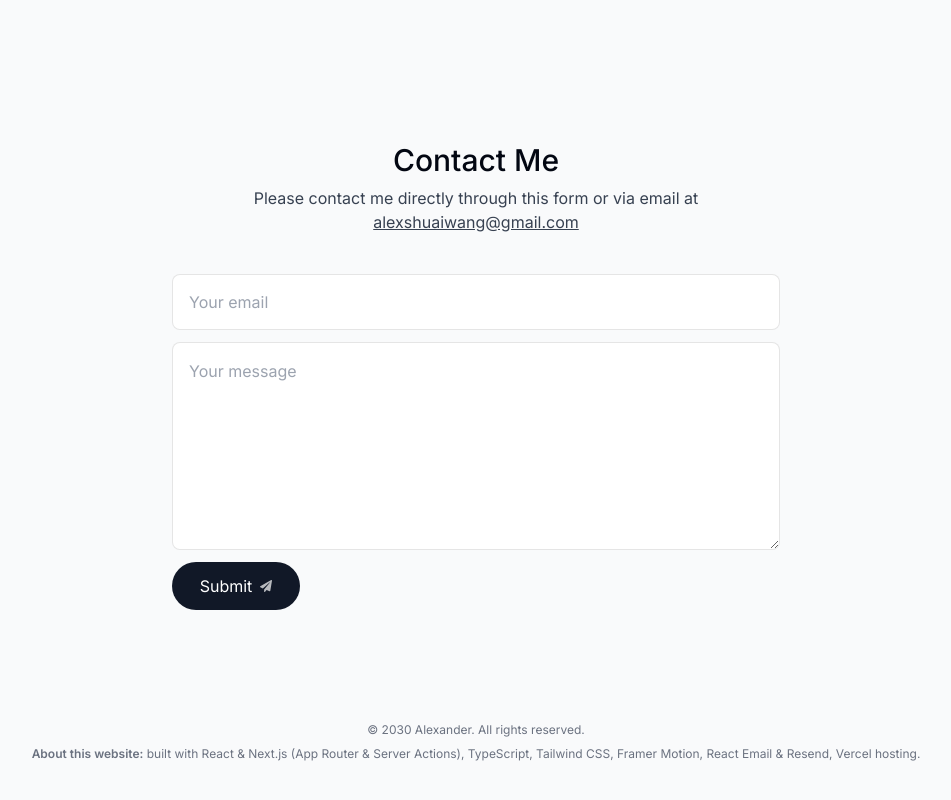
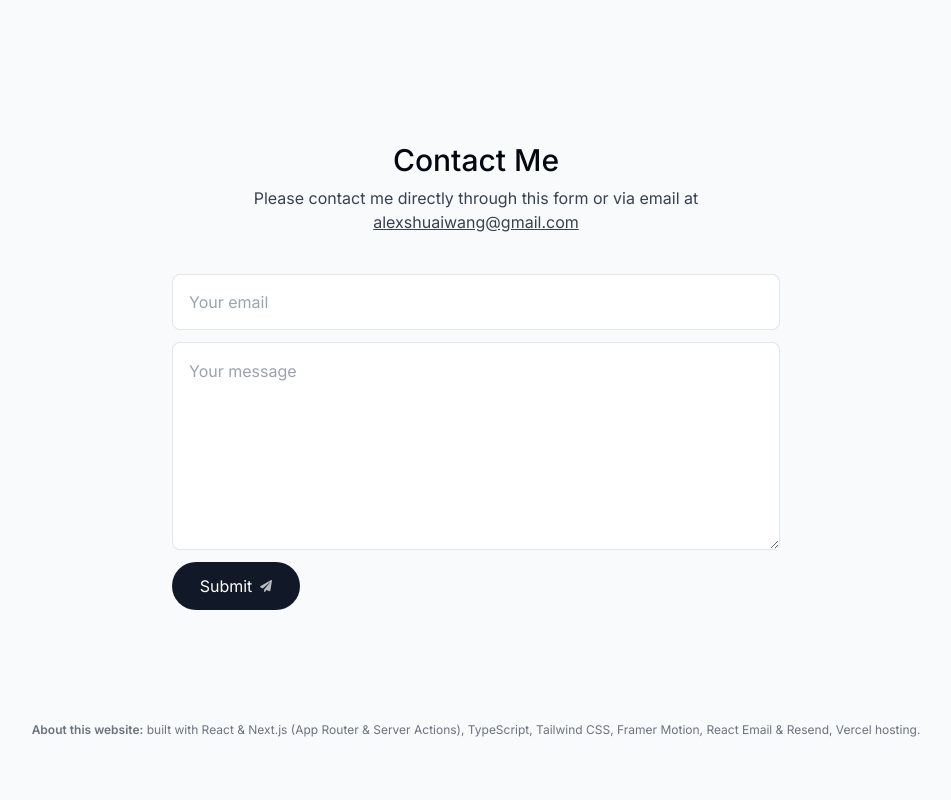
Before and after one commit to alexander-wang03/my-portfolio, a Next.js app: page / in a window 1280 px wide. Shown: the part 992-1792 px from the top of the page, without its empty margins (164-1115 px from the left). After the commit the page ends 1770 px from the top, so only its background shows below. Built offline with nearby package versions, Linux system fonts and the light colour scheme; no server answers.

Commit message:
Removed copyright

```diff
--- a/src/components/footer.tsx
+++ b/src/components/footer.tsx
@@ -3,9 +3,6 @@ import React from "react";
 export default function Footer() {
   return (
     <footer className="mb-10 px-4 text-center text-gray-500">
-      <small className="mb-2 block text-xs">
-        &copy; 2030 Alexander. All rights reserved.
-      </small>
       <p className="text-xs">
         <span className="font-semibold">About this website:</span> built with
         React & Next.js (App Router & Server Actions), TypeScript, Tailwind CSS,
```
